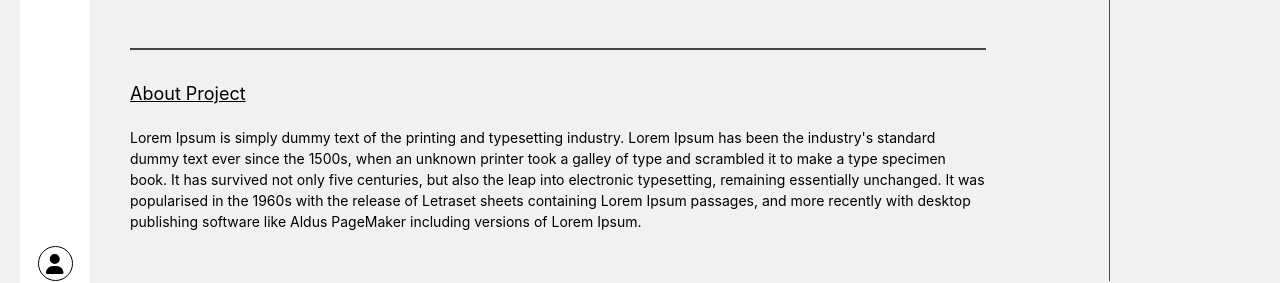
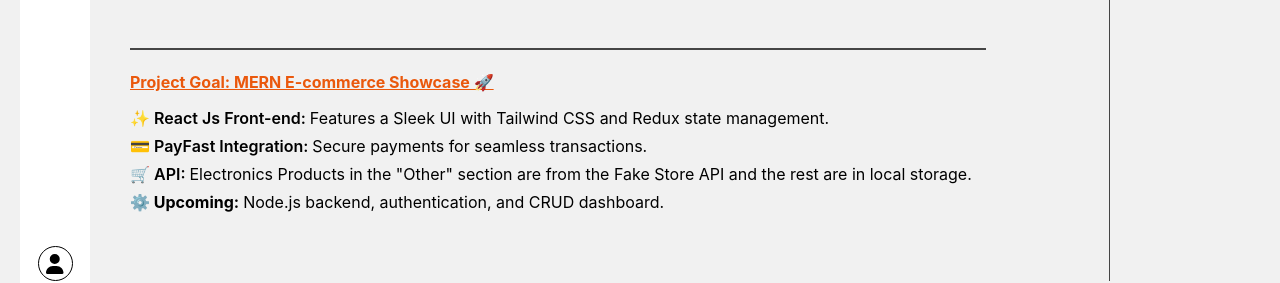
Before and after one commit to GmanSibs1906/apple-store, a React (Create React App) app: page /product/1 in a window 1280 px wide. Shown: the part 479-762 px from the top of the page. Built offline with nearby package versions, Linux system fonts and the light colour scheme; no server answers.

Commit message:
search functionality

```diff
--- a/package.json
+++ b/package.json
@@ -10,6 +10,7 @@
     "@testing-library/jest-dom": "^5.17.0",
     "@testing-library/react": "^13.4.0",
     "@testing-library/user-event": "^13.5.0",
+    "crypto-js": "^4.1.1",
     "react": "^18.2.0",
     "react-dom": "^18.2.0",
     "react-redux": "^8.1.2",
--- a/src/pages/Product.js
+++ b/src/pages/Product.js
@@ -156,21 +156,38 @@ function Product() {
           </div>
         </div>
         <div className="flex w-[100%] justify-center ">
-          <hr className="border border-[#454545] w-[800vw] mt-[60px] mb-[30px]" />
+          <hr className="border border-[#454545] w-[800vw] mt-[60px] mb-[20px]" />
         </div>
         <div className="flex w-[100%] flex-col">
-          <h3 className="text-[18px] underline">About Project</h3>
-          <p className="my-[20px] text-[14px]">
-            Lorem Ipsum is simply dummy text of the printing and typesetting
-            industry. Lorem Ipsum has been the industry's standard dummy text
-            ever since the 1500s, when an unknown printer took a galley of type
-            and scrambled it to make a type specimen book. It has survived not
-            only five centuries, but also the leap into electronic typesetting,
-            remaining essentially unchanged. It was popularised in the 1960s
-            with the release of Letraset sheets containing Lorem Ipsum passages,
-            and more recently with desktop publishing software like Aldus
-            PageMaker including versions of Lorem Ipsum.
+          <p className="text-orange-600 font-bold underline mb-[10px]">
+            Project Goal: MERN E-commerce Showcase 🚀
           </p>
+          <div className="flex my-[2px]">
+            <span className="font-semibold mr-[4px]">
+              ✨ React Js Front-end:{" "}
+            </span>
+            <span className="">
+              Features a Sleek UI with Tailwind CSS and Redux state management.
+            </span>
+          </div>
+          <div className="flex my-[2px]">
+            <span className="font-semibold mr-[4px]">
+              💳 PayFast Integration:
+            </span>
+            <span className=""></span>Secure payments for seamless transactions.
+          </div>
+          <div className="flex my-[2px]">
+            <span className="font-semibold mr-[4px]">🛒 API:</span>
+            <span className="">
+              Electronics Products in the "Other" section are from the Fake
+              Store API and the rest are in local storage.
+            </span>
+          </div>
+          <div className="flex my-[2px]">
+            <span className="font-bold mr-[4px]">⚙️ Upcoming:</span>
+            <span className=""></span>Node.js backend, authentication, and CRUD
+            dashboard.
+          </div>
         </div>
       </div>
       {/* right side with cart products */}
--- a/src/pages/Products.js
+++ b/src/pages/Products.js
@@ -7,45 +7,50 @@ import { productsData } from "../assets/data/productData";
 
 function Products() {
   const [apiInfo, setApiInfo] = useState("");
+  const { category } = useParams();
+  const [products, setProducts] = useState([]);
+  const [searchQuery, setSearchQuery] = useState("");
+  const [filteredProducts, setFilteredProducts] = useState([]);
 
-  // get category from url params
-  const { category } = useParams();
-
-  // asaign product object from params data in useEffect
-  const [products, setProducts] = useState([]);
-
-  // map through products data looking at category to display matching category products
+  // check for products with category matching url param
   useEffect(() => {
     const matchingProducts = productsData.filter(
       (item) => item.category === category
     );
+    // set as products to display
     setProducts(matchingProducts);
   }, [category]);
 
-  // if other page clicked call fake store api and display data from electronics category
+  // if category === electronics fetch from fake store api
   useEffect(() => {
     if (category === "electronics") {
       fetch("https://fakestoreapi.com/products/category/electronics")
         .then((response) => response.json())
+        // set as products to display
         .then((data) => setProducts(data))
         .catch((error) => console.error("Error fetching products:", error));
-    }
-    if (category === "electronics") {
       setApiInfo("this data from Fake Store API");
     } else {
       setApiInfo("");
     }
   }, [category]);
 
+  // handle the search and filter products
+  useEffect(() => {
+    // filter based on user input stored in the searchQuery
+    const searchResults = products.filter((product) =>
+      product.title.toLowerCase().includes(searchQuery.toLowerCase())
+    );
+    // set as products to display
+    setFilteredProducts(searchResults);
+  }, [searchQuery, products]);
+
   return (
     <div className=" w-full h-full bg-[#f1f1f1] flex relative ">
-      {/* left icon bar with icons */}
       <LeftSideBar />
 
-      {/* center with search and products */}
       <div className=" mx-[100px] flex flex-col max-w-[70%]  ">
         <div className="flex w-full items-center justify-center h-[100px] p-[10px] mb-[30px]">
-          {/* search */}
           <div className="flex flex-col justify-start p-[8px] w-[380px]">
             <h1 className="flex w-full justify-center text-[30px] font-extralight mt-[50px] ">
               {category}
@@ -60,13 +65,14 @@ function Products() {
               type="text"
               className="flex h-[35px] rounded-md text-[13px] py-[5px] px-[10px]"
               placeholder=" iPhone 15... "
+              value={searchQuery}
+              onChange={(e) => setSearchQuery(e.target.value)}
             />
           </div>
         </div>
 
-        {/* products */}
         <div className="flex w-full flex-wrap justify-evenly ">
-          {products.map((product) => (
+          {filteredProducts.map((product) => (
             <Product
               key={product.id}
               id={product.id}
@@ -79,7 +85,6 @@ function Products() {
         </div>
       </div>
 
-      {/* right side with cart products */}
       <Bag />
     </div>
   );
```
Also changed, not shown: 1 other file (tests, documents, lock files or other folders).
